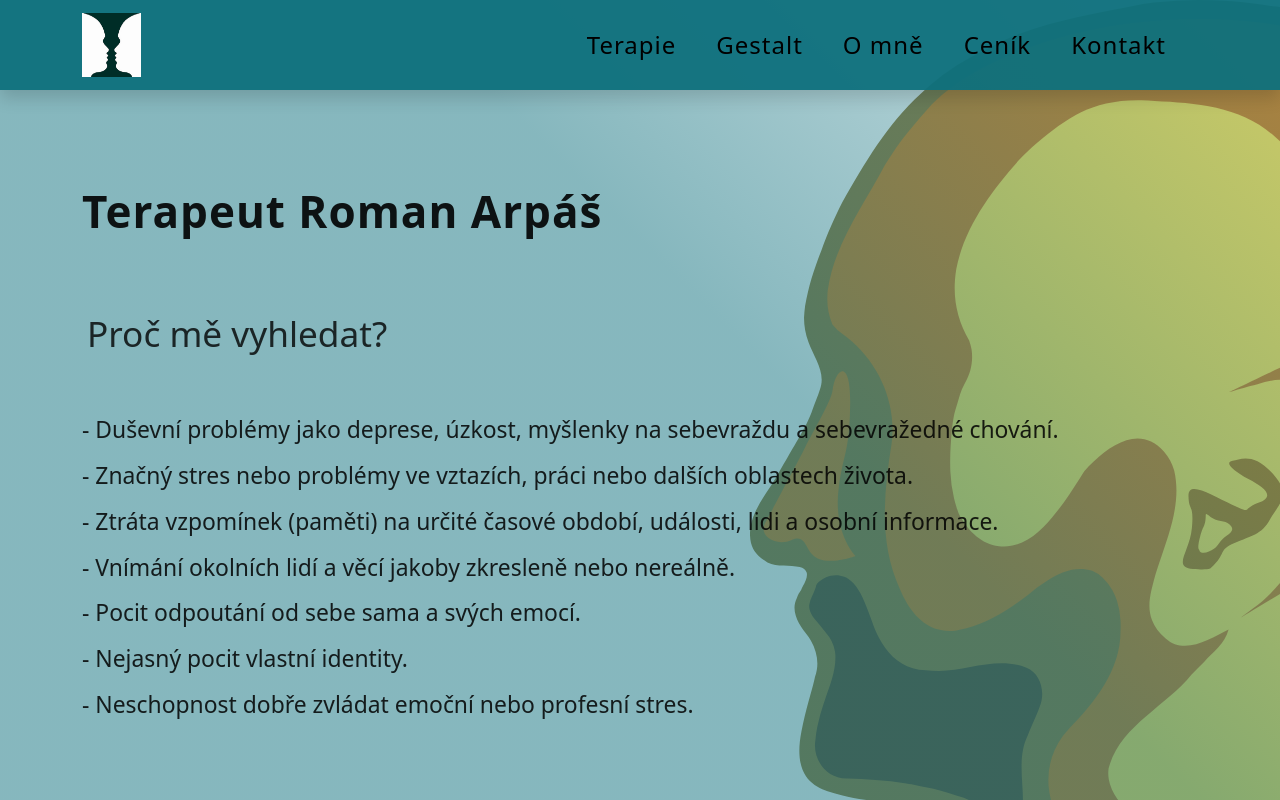
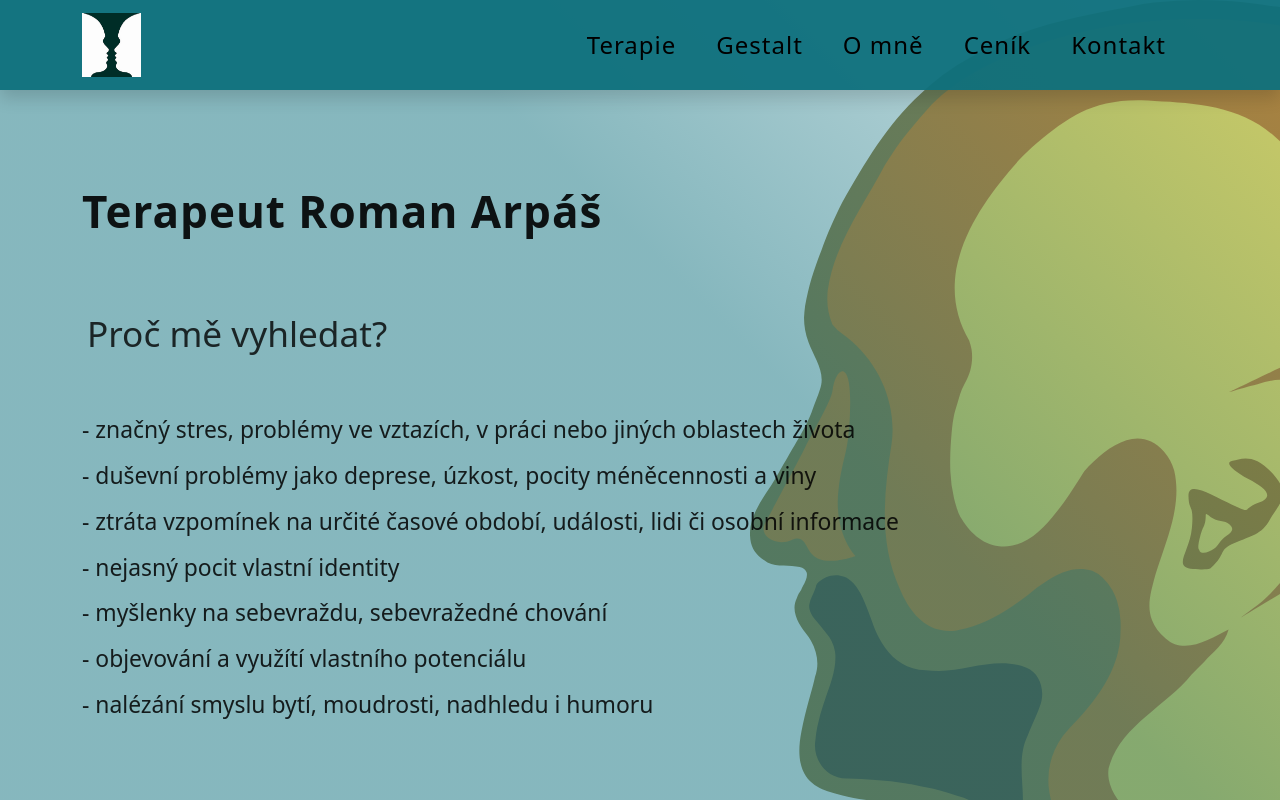
Before and after one commit to patrikcepr/romanisko-react, a React (Create React App) app: page / in a window 1280 px wide. Shown: the top 800 px of the page. Built offline with nearby package versions, Linux system fonts and the light colour scheme.

Commit message:
feat:linters

```diff
--- a/src/components/Layout/Contact/Contact.tsx
+++ b/src/components/Layout/Contact/Contact.tsx
@@ -15,12 +15,10 @@ const Contact = () => {
                             <li className="list-contact-item">Kafkova 35</li>
                             <li className="list-contact-item">Praha 6</li>
                             <li className="list-contact-item">
-                                Tel.:
-                                <a href="tel:+420773242200">+420 773 242 200</a>
+                                Tel.: <a href="tel:+420773242200">+420 773 242 200</a>
                             </li>
                             <li className="list-contact-item">
-                                E-mail:
-                                <a href="mailto:roman.arpas1@gmail.com">Roman Arpáš</a>
+                                E-mail: <a href="mailto:roman.arpas1@gmail.com">Roman Arpáš</a>
                             </li>
                             <li className="list-contact-item">
                                 Skype: <a href="skype:Roman Arpáš">Roman Arpáš</a>
--- a/src/components/Layout/Footer/index.tsx
+++ b/src/components/Layout/Footer/index.tsx
@@ -7,8 +7,9 @@ const Footer = () => {
                 <div className="row justify-content-center text-center">
                     <div className="col-md-12">
                         <div>
-                            &copy;&nbsp;Roman Arpáš 2021 | Tel.:&nbsp;<a href="tel:+420773242200">+420 773 242 200</a> |
-                            E-mail:&nbsp;<a href="mailto:roman.arpas1@gmail.com">Roman Arpáš</a>
+                            &copy;&nbsp;Roman Arpáš 2021 | Tel.:&nbsp;
+                            <a href="tel:+420773242200">+420&nbsp;773&nbsp;242&nbsp;200</a> | E-mail:&nbsp;
+                            <a href="mailto:roman.arpas1@gmail.com">Roman Arpáš</a>
                         </div>
                     </div>
                 </div>
--- a/src/components/Layout/Price/Price.tsx
+++ b/src/components/Layout/Price/Price.tsx
@@ -12,11 +12,10 @@ const Price = () => {
                 <div className="row justify-content-center">
                     <div className="col-md-12">
                         <p>
-                            V současné době poskytuji terapie/konzultace i online přes skype
-                            <a href="skype:Roman Arpáš"> Roman Arpáš.</a>
-                            Na první sezení je potřeba se objednat — telefonicky, smskou či
-                            <a href="mailto:roman.arpas1@gmail.com"> e-mailem</a>. Pokud nezvedám telefon, zanechte mi, prosím,
-                            zprávu. Ozvu se, jakmile to bude možné.
+                            V současné době poskytuji terapie/konzultace i online přes skype&nbsp;
+                            <a href="skype:Roman Arpáš">Roman Arpáš.</a> Na první sezení je potřeba se objednat — telefonicky,
+                            smskou či&nbsp;<a href="mailto:roman.arpas1@gmail.com">e-mailem</a>. Pokud nezvedám telefon, zanechte
+                            mi, prosím, zprávu. Ozvu se, jakmile to bude možné.
                         </p>
                         <p>
                             Jedno setkání trvá <b>55 minut</b>.
--- a/src/components/Layout/Terapie/Terapie.tsx
+++ b/src/components/Layout/Terapie/Terapie.tsx
@@ -15,18 +15,18 @@ const Terapie = () => {
                         <h2>Proč mě vyhledat?</h2>
                         <ul className="list-services">
                             <li className="list-services-item">
-                                - Duševní problémy jako deprese, úzkost, myšlenky na sebevraždu a sebevražedné chování.
+                                - značný stres, problémy ve vztazích, v práci nebo jiných oblastech života
                             </li>
                             <li className="list-services-item">
-                                - Značný stres nebo problémy ve vztazích, práci nebo dalších oblastech života.
+                                - duševní problémy jako deprese, úzkost, pocity méněcennosti a viny
                             </li>
                             <li className="list-services-item">
-                                - Ztráta vzpomínek (paměti) na určité časové období, události, lidi a osobní informace.
+                                - ztráta vzpomínek na určité časové období, události, lidi či osobní informace
                             </li>
-                            <li className="list-services-item">- Vnímání okolních lidí a věcí jakoby zkresleně nebo nereálně.</li>
-                            <li className="list-services-item">- Pocit odpoutání od sebe sama a svých emocí.</li>
-                            <li className="list-services-item">- Nejasný pocit vlastní identity.</li>
-                            <li className="list-services-item">- Neschopnost dobře zvládat emoční nebo profesní stres.</li>
+                            <li className="list-services-item">- nejasný pocit vlastní identity</li>
+                            <li className="list-services-item">- myšlenky na sebevraždu, sebevražedné chování</li>
+                            <li className="list-services-item">- objevování a využítí vlastního potenciálu</li>
+                            <li className="list-services-item">- nalézání smyslu bytí, moudrosti, nadhledu i humoru</li>
                         </ul>
                     </div>
                 </div>
--- a/src/styles/styles.sass
+++ b/src/styles/styles.sass
@@ -1,11 +1,10 @@
-@import '../../node_modules/bootstrap/scss/bootstrap'
-// @import icons
+@import "../../node_modules/bootstrap/scss/bootstrap"
 
 @import url("../../node_modules/normalize.css/normalize.css")
 
-@import url('https://fonts.googleapis.com/css?family=Raleway:300,500,600')
+@import url("https://fonts.googleapis.com/css?family=Raleway:300,500,600")
 
-// new colors
+
 $primary-color: #0e707d
 $primary-color-light: #5eb8ff
 $primary-color-dark: #0a312c
@@ -71,6 +70,8 @@ body
 
 a
     color: $link-color
+    &:hover
+        color: $secondary-color-light
 
 nav
     font-weight: 500
@@ -112,16 +113,16 @@ h1
         font-size: 2.5em
 
 #terapie
-    background: linear-gradient(225deg, $grad-color-start, $grad-color-end), url(../assets/img/romanisko_portret_cut_SM.svg) calc(100vw - 140px) 0 no-repeat
+    background: linear-gradient(225deg, $grad-color-start, $grad-color-end), url("../assets/img/romanisko_portret_cut_SM.svg") calc(100vw - 140px) 0 no-repeat
     @include media-breakpoint-up(sm)
-        background: linear-gradient(225deg, $grad-color-start, $grad-color-end), url(../assets/img/romanisko_portret_MD.svg) calc(100vw - 200px) 0 no-repeat
+        background: linear-gradient(225deg, $grad-color-start, $grad-color-end), url("../assets/img/romanisko_portret_MD.svg") calc(100vw - 200px) 0 no-repeat
     @include media-breakpoint-up(md)
-        // padding: 8em 1em
-        background: linear-gradient(225deg, $grad-color-start, $grad-color-end), url(../assets/img/romanisko_portret_MD.svg) calc(100vw - 300px) 0 no-repeat
+
+        background: linear-gradient(225deg, $grad-color-start, $grad-color-end), url("../assets/img/romanisko_portret_MD.svg") calc(100vw - 300px) 0 no-repeat
     @include media-breakpoint-up(lg)
-        background: linear-gradient(225deg, $grad-color-start, $grad-color-end), url(../assets/img/romanisko_portret_MD.svg) calc(100vw - 400px) 0 no-repeat
+        background: linear-gradient(225deg, $grad-color-start, $grad-color-end), url("../assets/img/romanisko_portret_MD.svg") calc(100vw - 400px) 0 no-repeat
     @include media-breakpoint-up(xl)
-        background: linear-gradient(225deg, $grad-color-start, $grad-color-end), url(../assets/img/romanisko_portret_MD.svg) calc(100vw - 530px) 0 no-repeat
+        background: linear-gradient(225deg, $grad-color-start, $grad-color-end), url("../assets/img/romanisko_portret_MD.svg") calc(100vw - 530px) 0 no-repeat
     padding: 100px 1em
     min-height: 100vh
     h2
@@ -130,7 +131,7 @@ h1
         color: rgba($text-color, .8)
         animation: moveInLeft 1.2s ease-out 200ms
     @include media-breakpoint-up(sm)
-        // min-height: auto
+
         padding: 10em 1em
         font-size: 1.1em
         h2
@@ -262,7 +263,7 @@ figcaption
 .list-contact-item-break
     hr
         border: none
-        // border-bottom: 1px solid rgba($text-color, 0)
+
         height: 0.8em
         margin: 0 0 .8em
 
```
Also changed, not shown: package.json (+18 -2 lines), .eslintrc.js (deleted), .eslintrc.json (added), .lintstagedrc.json (added), .stylelintrc.json (added), 1 other file (tests, documents, lock files or other folders).
